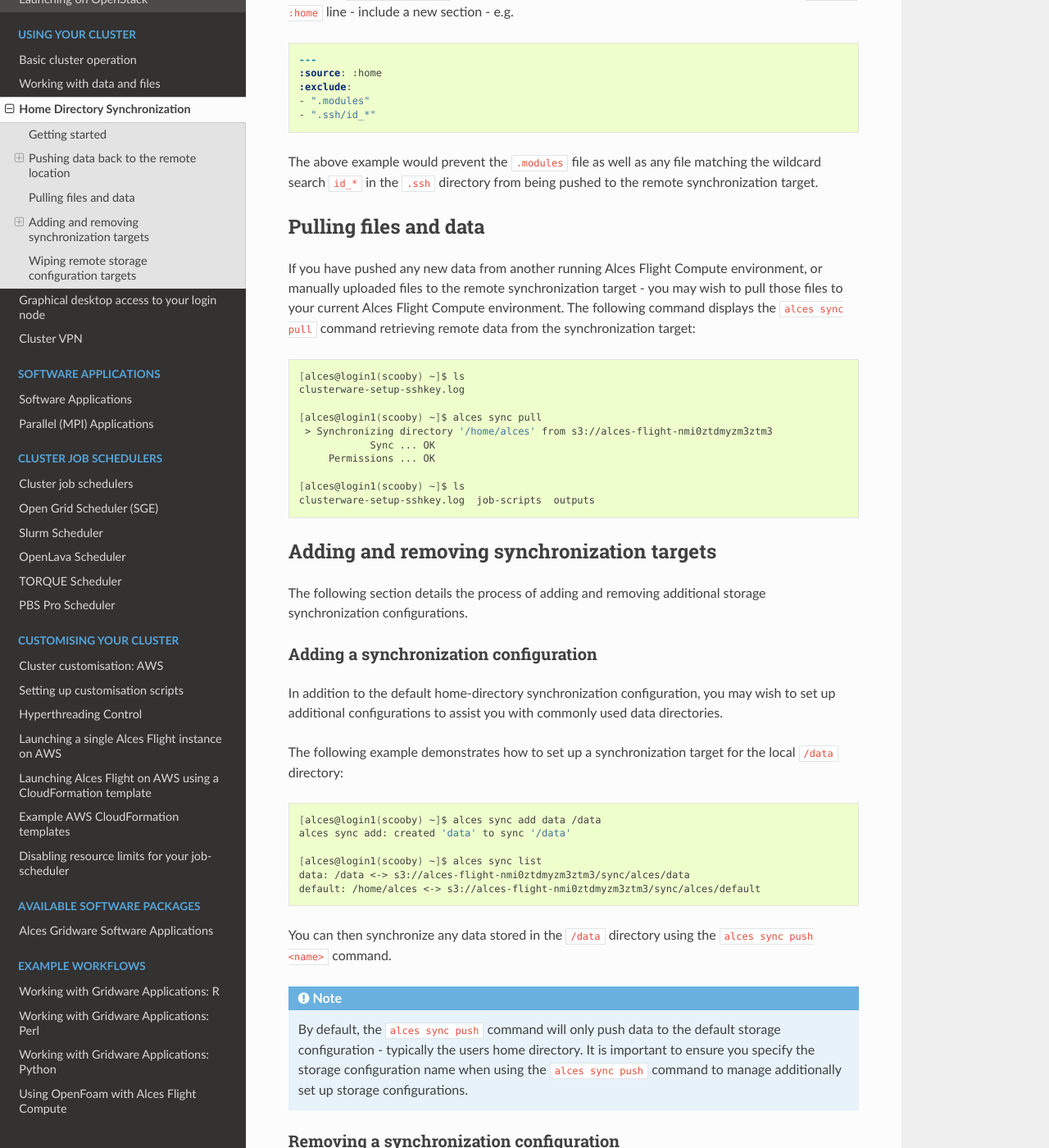
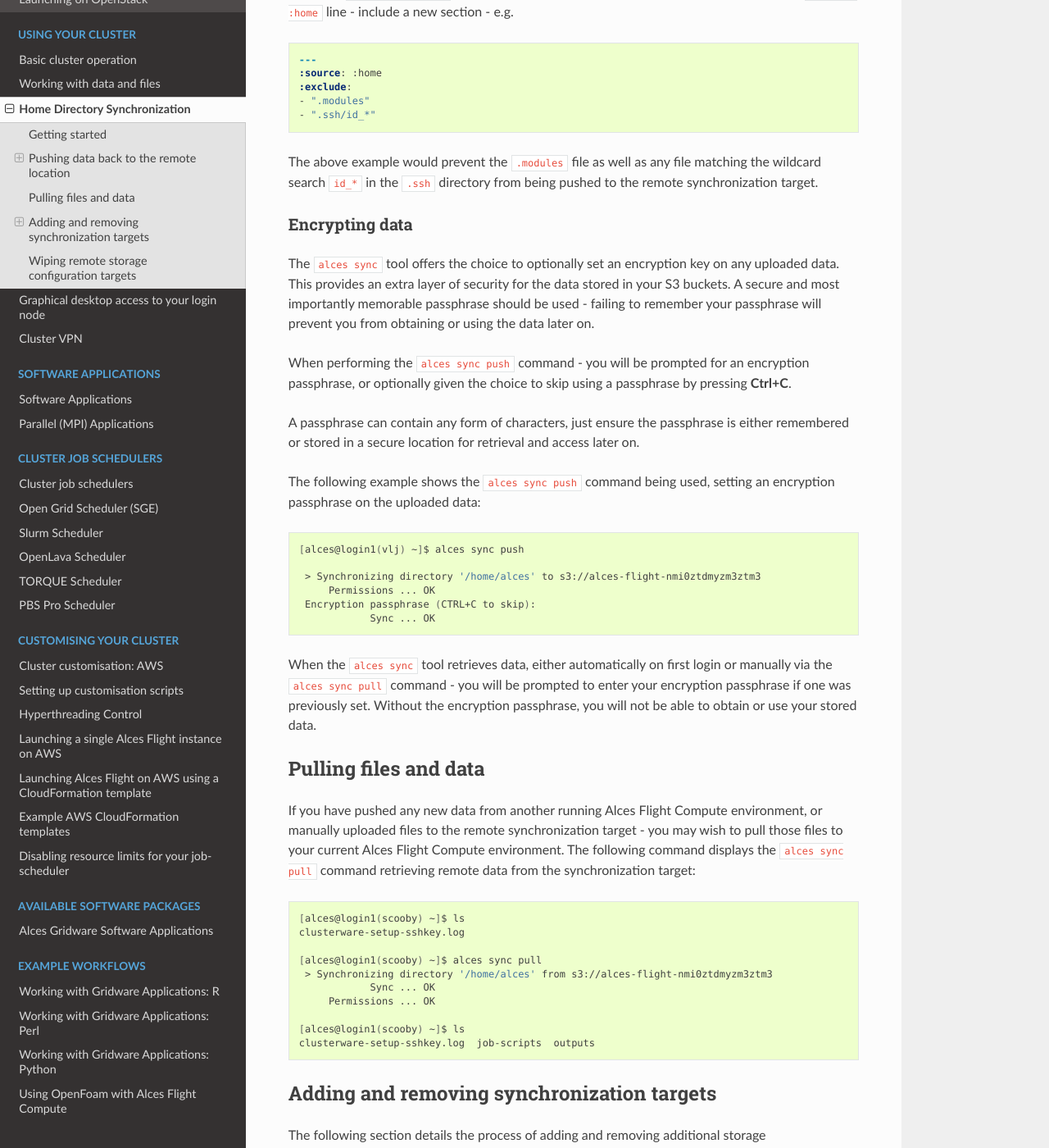
Before and after one commit to alces-software/flight-appliance-docs, a Sphinx documentation site: the page built from docs/source/alces-sync/alces-sync.rst, in a window 1280 px wide and 1400 px high, scrolled down 2175 px. Shown: the whole window at 82% size. Built offline with Sphinx 7.4.7 and the Read the Docs theme 2.0.0, drawn with Linux system fonts in a browser that asks for light colours.

Commit message:
Update `alces sync` docs to include encryption passphrase usage   - Refs #46

```diff
--- a/docs/source/alces-sync/alces-sync.rst
+++ b/docs/source/alces-sync/alces-sync.rst
@@ -88,6 +88,28 @@
 
 The above example would prevent the ``.modules`` file as well as any file matching the wildcard search ``id_*`` in the ``.ssh`` directory from being pushed to the remote synchronization target.
 
+Encrypting data
+~~~~~~~~~~~~~~~
+
+The ``alces sync`` tool offers the choice to optionally set an encryption key on any uploaded data. This provides an extra layer of security for the data stored in your S3 buckets. A secure and most importantly memorable passphrase should be used - failing to remember your passphrase will prevent you from obtaining or using the data later on.
+
+When performing the ``alces sync push`` command - you will be prompted for an encryption passphrase, or optionally given the choice to skip using a passphrase by pressing **Ctrl+C**.
+
+A passphrase can contain any form of characters, just ensure the passphrase is either remembered or stored in a secure location for retrieval and access later on.
+
+The following example shows the ``alces sync push`` command being used, setting an encryption passphrase on the uploaded data:
+
+.. code:: bash
+
+  [alces@login1(vlj) ~]$ alces sync push
+
+   > Synchronizing directory '/home/alces' to s3://alces-flight-nmi0ztdmyzm3ztm3
+       Permissions ... OK
+   Encryption passphrase (CTRL+C to skip):
+              Sync ... OK
+
+When the ``alces sync`` tool retrieves data, either automatically on first login or manually via the ``alces sync pull`` command - you will be prompted to enter your encryption passphrase if one was previously set. Without the encryption passphrase, you will not be able to obtain or use your stored data.
+
 Pulling files and data
 ----------------------
 
```
